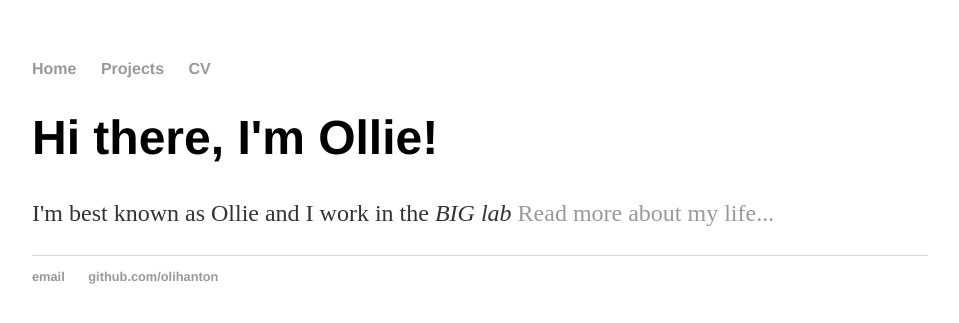
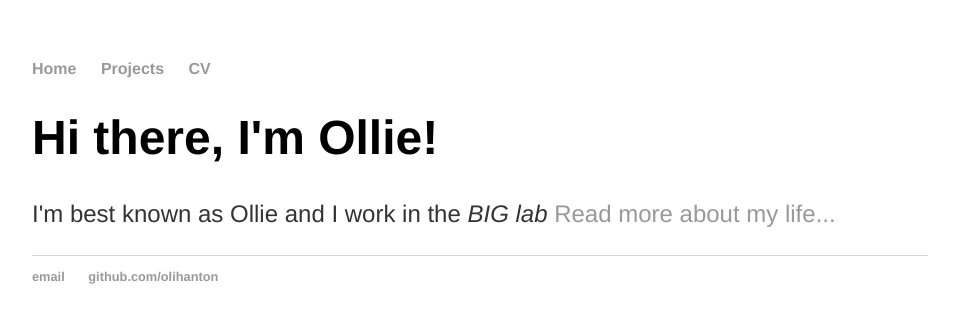
Before and after one commit to OllieHanton/olliehanton.github.io, a Jekyll site: the page built from index.html, in a window 1280 px wide. Shown: the top 323 px of the page, without its empty margins (160-1119 px from the left). Built offline with Jekyll 4.4.1, drawn with Linux system fonts in a browser that asks for light colours.

Commit message:
Update main.css

```diff
--- a/css/main.css
+++ b/css/main.css
@@ -21,10 +21,15 @@
 }
 h1 {
     font-size: 3em;
-    font-family:'Helvetica', 'Arial', 'Sans-Serif';
+    font-family:'Corbel', 'Helvetica', 'Arial', 'Sans-Serif';
+}
+h2 {
+    font-size: 2em;
+    font-family:'Corbel', 'Helvetica', 'Arial', 'Sans-Serif';
 }
 p {
     font-size: 1.5em;
+    font-family:'Corbel', 'Helvetica', 'Arial', 'Sans-Serif';
     line-height: 1.4em;
     color: #333;
 }
```
